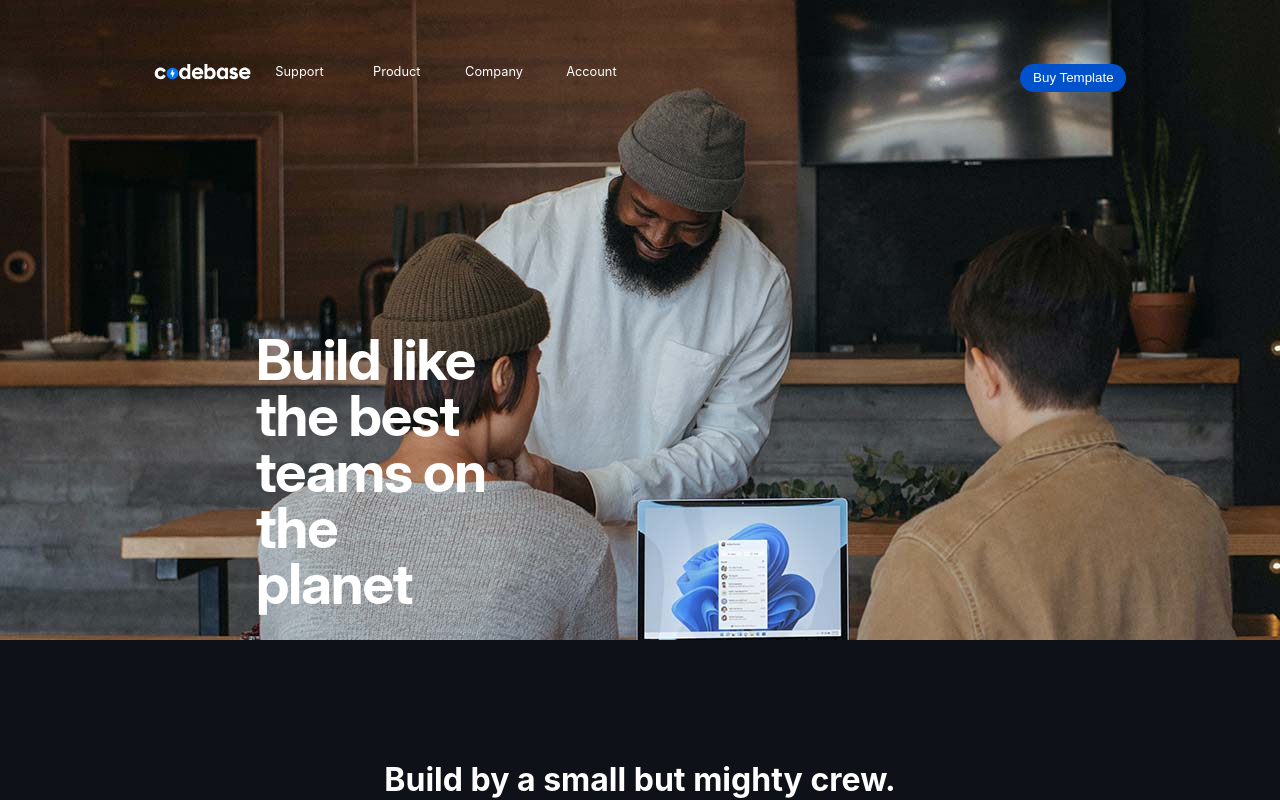
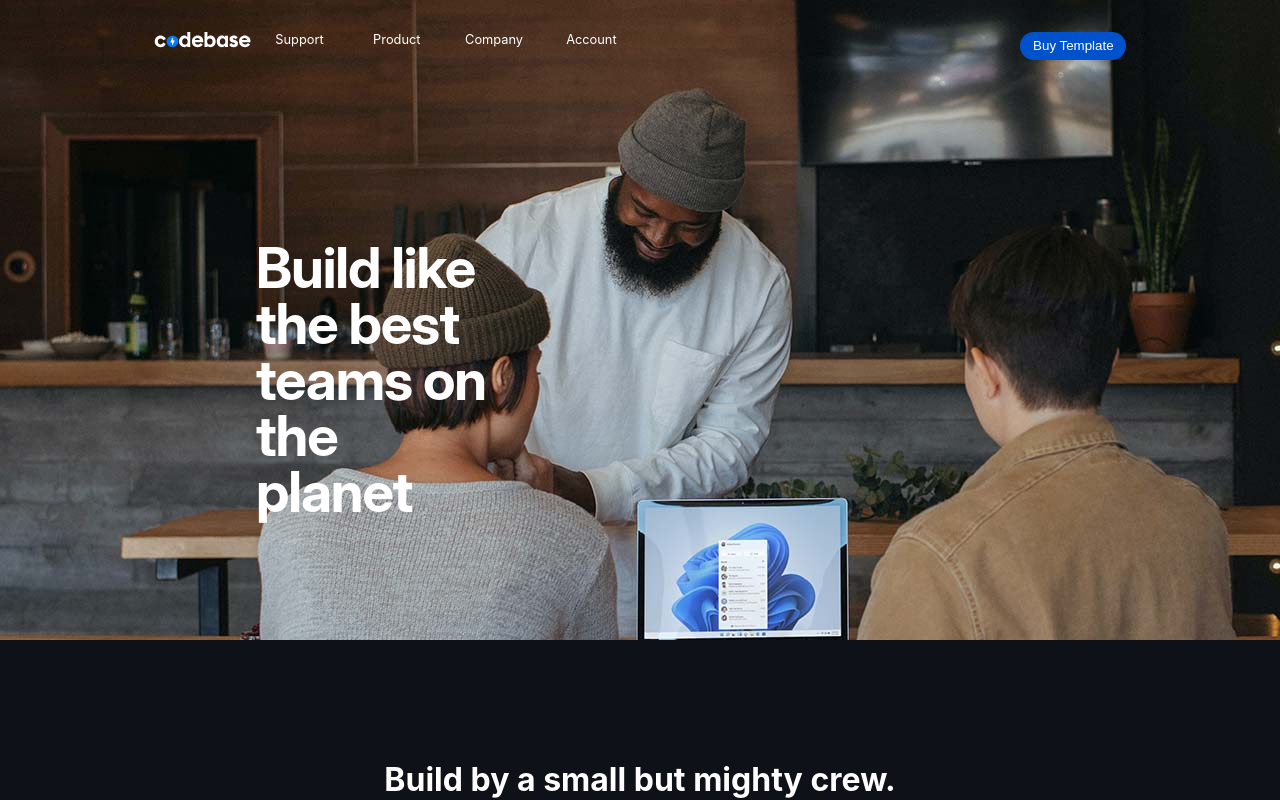
Before and after one commit to dipanwitaxd/workskills-project-1, a React (Create React App) app in the folder website-1/: page / in a window 1280 px wide. Shown: the top 800 px of the page. Built offline with nearby package versions, Linux system fonts and the light colour scheme.

Commit message:
nav bar transition

```diff
--- a/website-1/src/components/Section1/Section1.css
+++ b/website-1/src/components/Section1/Section1.css
@@ -1,39 +1,97 @@
-
-.section1-text{
+.section1-text {
   color: white;
   width: 50vw;
   padding-left: 20vw;
   padding-top: 30vh;
   padding-bottom: 10vh;
-    font-family: 'Inter Display',sans-serif;
+  font-family: "Inter Display", sans-serif;
   font-size: 3.5em;
   line-height: 1;
   font-weight: 700;
-    letter-spacing: -.02em;
+  letter-spacing: -0.02em;
   max-width: 24em;
 }
-.text-sec{
+.text-sec {
   padding-right: 50vh;
 }
-.navbar-sec{
+.navbar-head {
+  overflow: hidden;
+  position: fixed;
+  top: 0;
+  width: 100%;
+  transform: translateY(0);
+  transition: transform 0.6s ease;
+}
+
+.header {
+  position: absolute;
+  top: 0;
+  left: 0;
+  align-items: center;
+  justify-content: space-between;
+  width: 100%;
+  transform: translateY(0);
+  transition: transform 0.6s ease;
+}
+.header2 {
+  position: fixed;
+  top: 0;
+  left: 0;
+  align-items: center;
+  justify-content: space-between;
+  width: 100%;
+  transform: translateY(10);
+  transition: transform 6s ease;
+  animation: myanimation 3s;
+  z-index: 0;
+  -webkit-backdrop-filter: blur(8px);
+  backdrop-filter: blur(8px);
+  background-color: rgba(13, 17, 23, 0.88);
+}
+@keyframes myanimation {
+  0% {
+    background-color: transparent;
+    color: transparent;
+  }
+  35% {
+    -webkit-backdrop-filter: blur(8px) grayscale(50%);
+    background-color: rgba(13, 17, 23, 0.68);
+    backdrop-filter: blur(8px);
+  }
+  100% {
+    -webkit-backdrop-filter: blur(8px) grayscale(30%);
+    backdrop-filter: blur(8px);
+    background-color: rgba(13, 17, 23, 0.88);
+  }
+}
+
+.header.shadow {
+  box-shadow: 0 9px 9px -9px rgba(0, 0, 0, 0.13);
+}
+
+.header.hidden {
+  transform: translateY(-110%);
+}
+
+.navbar-sec {
   background: transparent;
   display: grid;
   grid-template-columns: repeat(2, 1fr);
-    padding: 8vh 12vw 0;
+  padding: 4vh 12vw;
   z-index: 1;
   color: white;
   font-size: 0.8em;
   text-align: center;
 }
-.nav-left{
+.nav-left {
   display: grid;
-    grid-template-columns: repeat(5,1fr);
+  grid-template-columns: repeat(5, 1fr);
 }
-.nav-right{
+.nav-right {
   text-align: right;
 }
-.nav-right-button{
-    background-color: #0052cc;;
+.nav-right-button {
+  background-color: #0052cc;
   color: white;
   border: none;
   border-radius: 25px;
--- a/website-1/src/components/Section1/Section1.js
+++ b/website-1/src/components/Section1/Section1.js
@@ -1,10 +1,29 @@
 import React from "react";
 import "./Section1.css";
+import { useState, useEffect } from "react";
 import logo from "../../assets/workskill-proj-1-img-2.svg";
 
+
 function Section1() {
+    const [header, setHeader] = useState("header");
+
+  const listenScrollEvent = event => {
+    if (window.scrollY < 73) {
+      return setHeader("header");
+    } else if (window.scrollY > 70) {
+      return setHeader("header2");
+    }
+  };
+
+  useEffect(() => {
+    window.addEventListener("scroll", listenScrollEvent);
+
+    return () => window.removeEventListener("scroll", listenScrollEvent);
+  }, []);
+
   return (
     <div>
+        <div className={header}>
       <div className="navbar-sec">
         <div className="nav-left">
           <img src={logo} alt="logo" />
@@ -17,6 +36,7 @@ function Section1() {
           <button className="nav-right-button">Buy Template</button>
         </div>
       </div>
+      </div>
       <div className="section1-div">
         <div className="section1-text">
           <div className="text-sec"> Build like the best teams on the planet</div>
```
Lines whose indentation alone changed are shown as unchanged.
